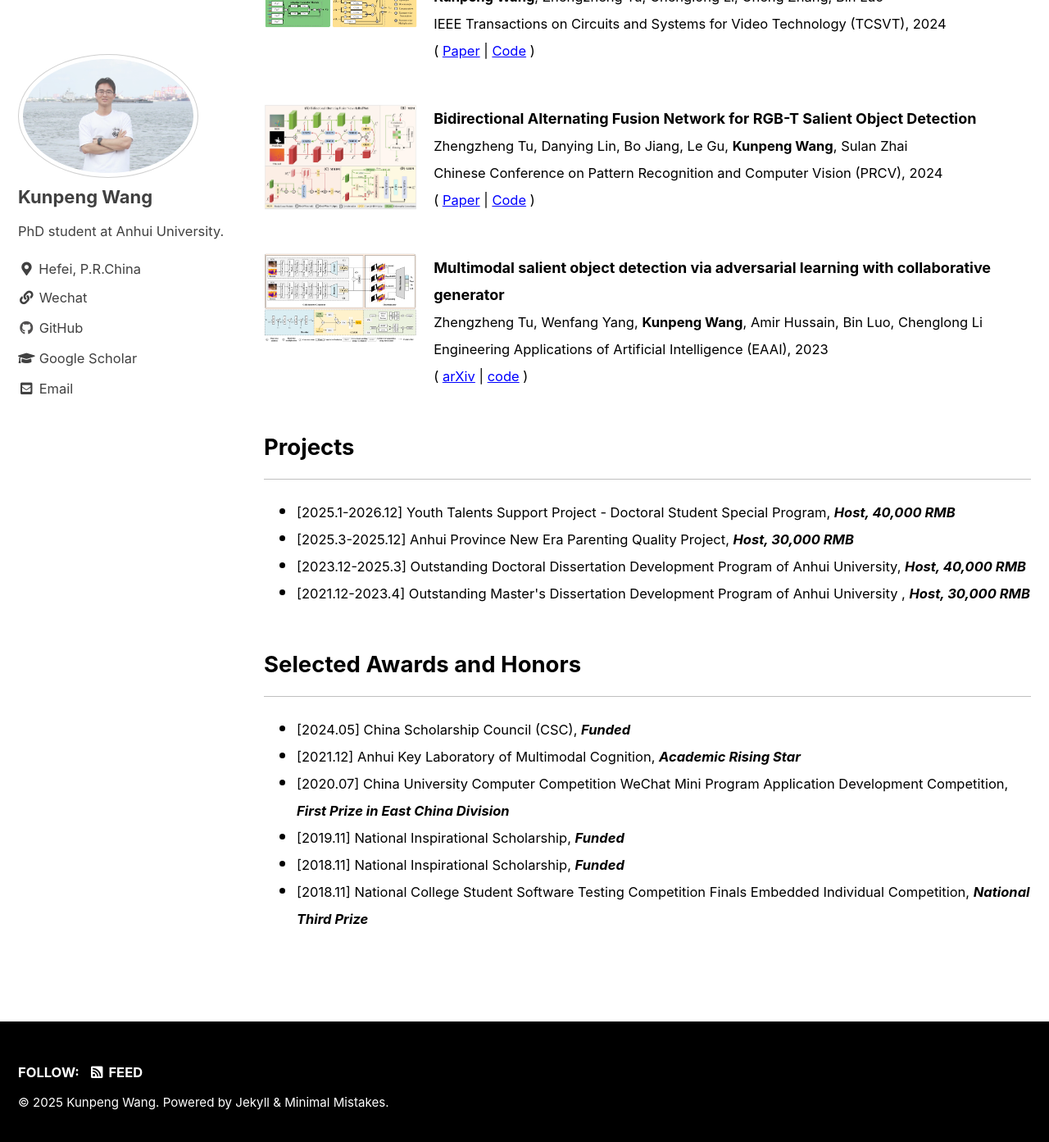
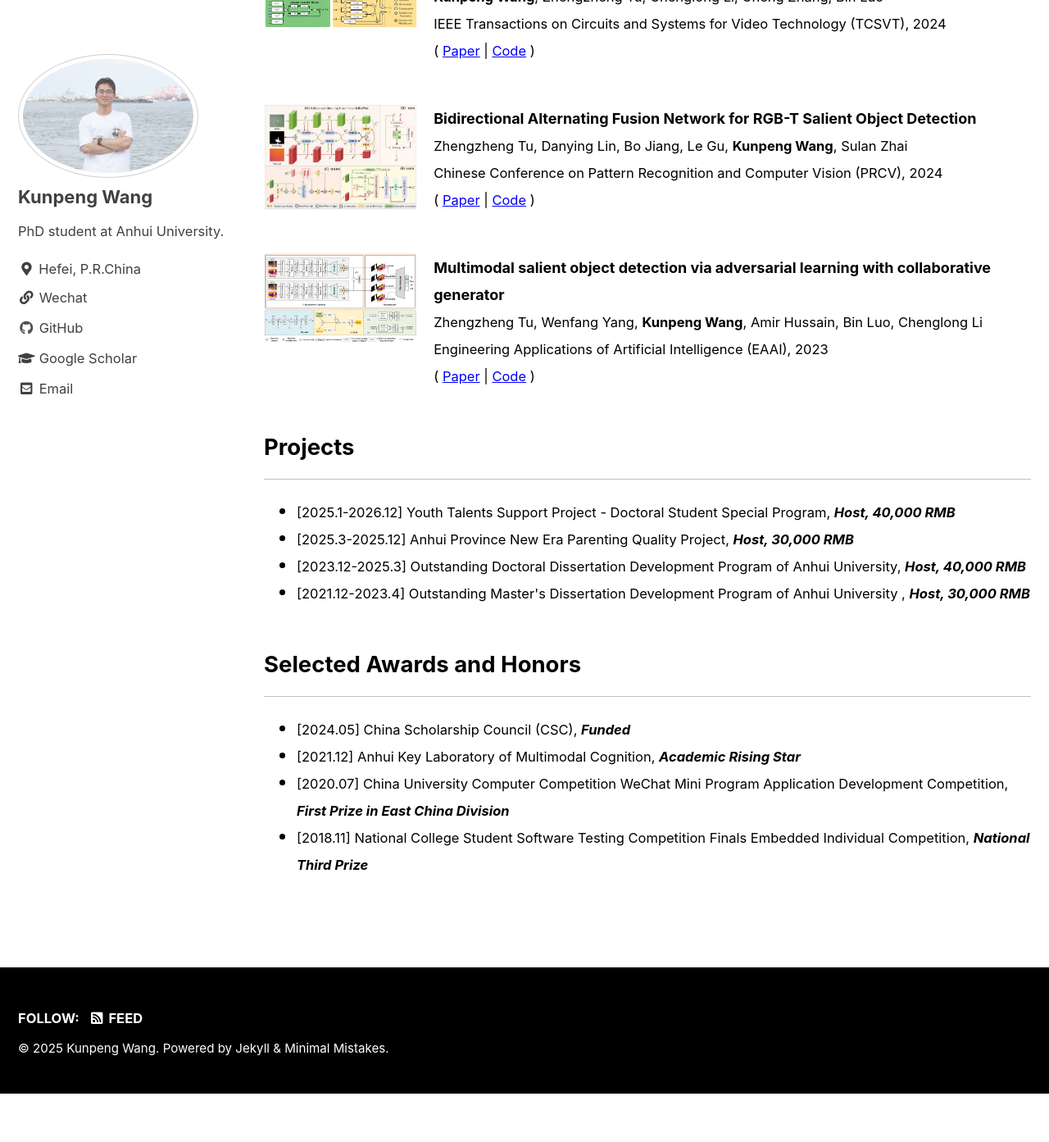
Before and after one commit to Angknpng/Angknpng.github.io, a Jekyll site: the page built from index.html, in a window 1280 px wide and 1400 px high, scrolled down 1655 px. Shown: the top 1393 px of the window at 82% size. Built offline with Jekyll 4.4.1, drawn with Linux system fonts in a browser that asks for light colours; cached includes are drawn as plain includes; the list of posts is cut into pages by our own code; after the commit the page ends 2989 px from its top, so only the background shows below that.

Commit message:
Update index.html

```diff
--- a/index.html
+++ b/index.html
@@ -195,7 +195,7 @@ In short, during my PhD studies, I have been the core contributor to several pro
 		<small> Zhengzheng Tu, Wenfang Yang, <b>Kunpeng Wang</b>, Amir Hussain, Bin Luo, Chenglong Li </small><br />
 		<small> Engineering Applications of Artificial Intelligence (EAAI), 2023 </small><br />
 		<!-- <small> [TL;DR] DiMR is a new diffusion backbone that achieves state-of-the-art image generation. For example, on the ImageNet 256 x 256 benchmark, DiMR with only 505M parameters surpasses all existing image generation models of various sizes, without any bells and whistles.  </small><br /> -->
-		<small>( <a href="https://napier-repository.worktribe.com/preview/3030989/Multimodal_Salient_Object_Detection_via_Adversarial_Learning_with_Collaborative_Generator.pdf">arXiv</a> | <a href="https://napier-repository.worktribe.com/preview/3030989/Multimodal_Salient_Object_Detection_via_Adversarial_Learning_with_Collaborative_Generator.pdf">code</a> ) </small>
+		<small>( <a href="https://napier-repository.worktribe.com/preview/3030989/Multimodal_Salient_Object_Detection_via_Adversarial_Learning_with_Collaborative_Generator.pdf">Paper</a> | <a href="https://napier-repository.worktribe.com/preview/3030989/Multimodal_Salient_Object_Detection_via_Adversarial_Learning_with_Collaborative_Generator.pdf">Code</a> ) </small>
 	</div>
 </div>
 
@@ -245,8 +245,8 @@ In short, during my PhD studies, I have been the core contributor to several pro
 	<li style="margin:0px auto"><small>[2024.05] China Scholarship Council (CSC), <strong><em>Funded</em></strong></small></li>
 	<li style="margin:0px auto"><small>[2021.12] Anhui Key Laboratory of Multimodal Cognition, <strong><em>Academic Rising Star</em></strong></small></li>
 	<li style="margin:0px auto"><small>[2020.07] China University Computer Competition WeChat Mini Program Application Development Competition, <strong><em>First Prize in East China Division</em></strong></small></li>
-	<li style="margin:0px auto"><small>[2019.11] National Inspirational Scholarship, <strong><em>Funded</em></strong></small></li>
-	<li style="margin:0px auto"><small>[2018.11] National Inspirational Scholarship, <strong><em>Funded</em></strong></small></li>
+	<!-- <li style="margin:0px auto"><small>[2019.11] National Inspirational Scholarship, <strong><em>Funded</em></strong></small></li>
+	<li style="margin:0px auto"><small>[2018.11] National Inspirational Scholarship, <strong><em>Funded</em></strong></small></li> -->
 	<li style="margin:0px auto"><small>[2018.11] National College Student Software Testing Competition Finals Embedded Individual Competition, <strong><em>National Third Prize</em></strong></small></li>
 </ul>
 
```
